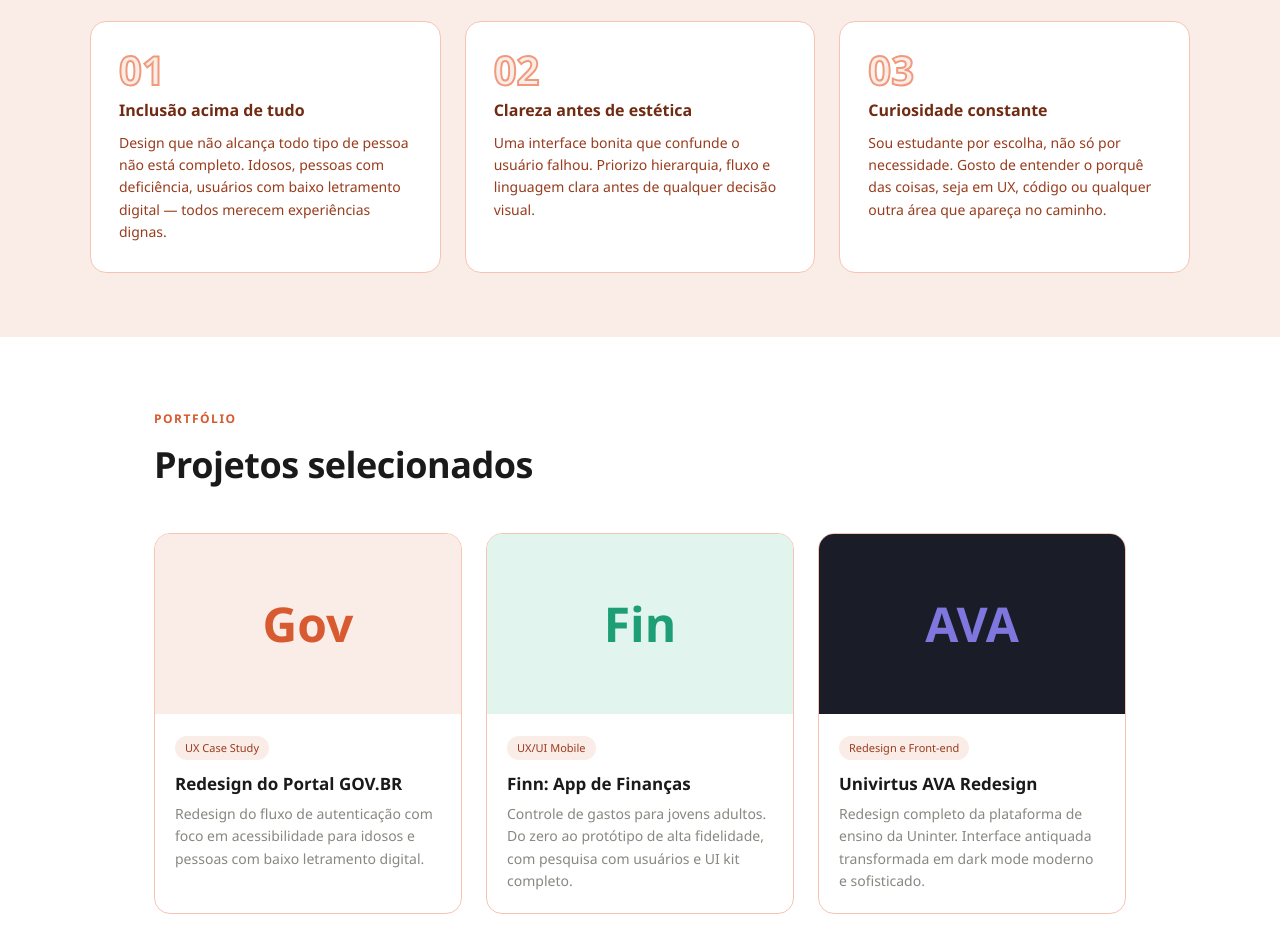
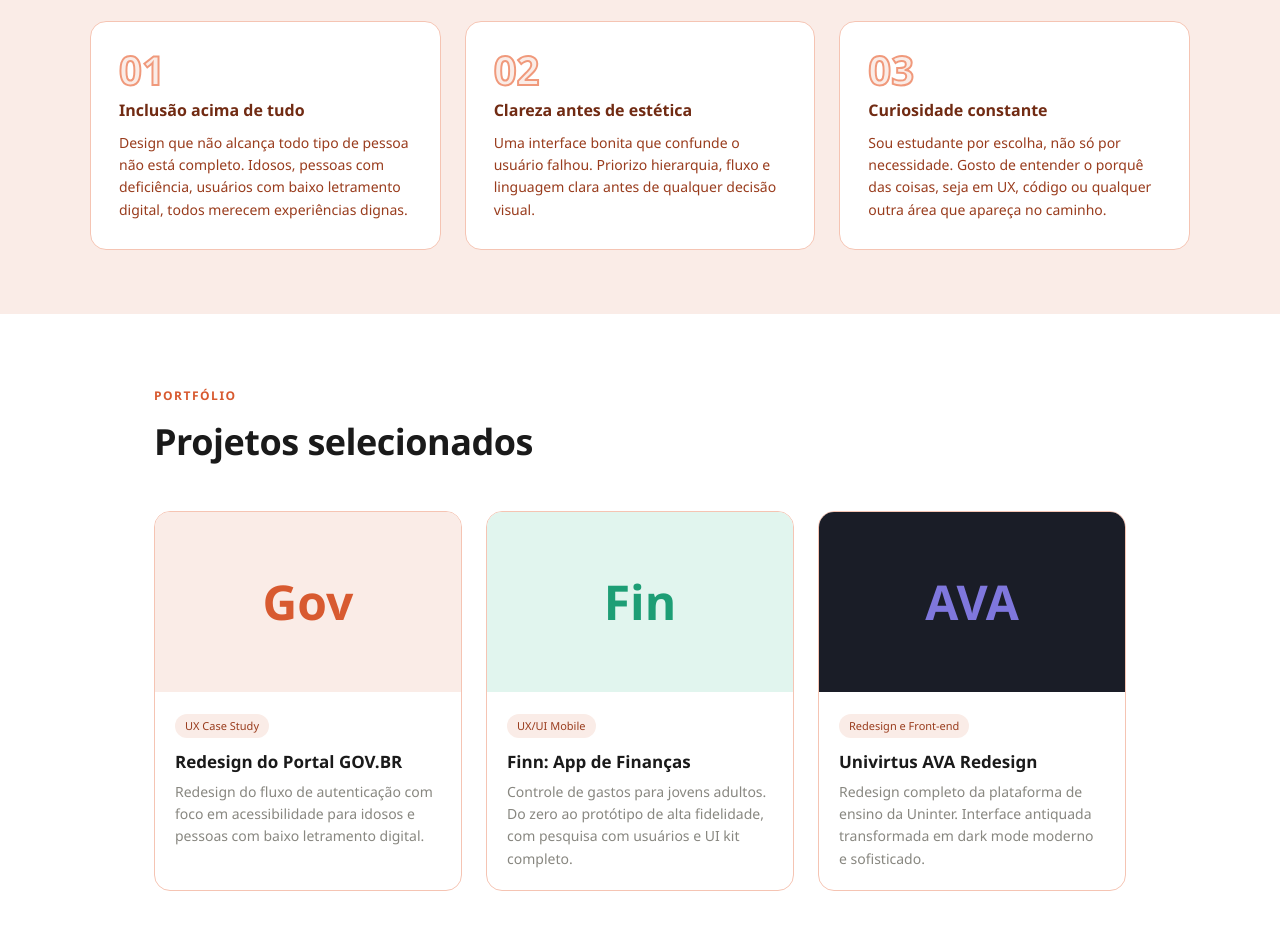
Before and after one commit to venusvvv/leticiamendes, a plain HTML site: page index.html in a window 1280 px wide. Shown: the part 1880-2809 px from the top of the page. Drawn offline with Linux system fonts and the light colour scheme.

Commit message:
Fix punctuation in valor-desc text

```diff
--- a/index.html
+++ b/index.html
@@ -256,7 +256,7 @@
         <div class="valor-card">
           <div class="valor-num">01</div>
           <div class="valor-title">Inclusão acima de tudo</div>
-          <div class="valor-desc">Design que não alcança todo tipo de pessoa não está completo. Idosos, pessoas com deficiência, usuários com baixo letramento digital — todos merecem experiências dignas.</div>
+          <div class="valor-desc">Design que não alcança todo tipo de pessoa não está completo. Idosos, pessoas com deficiência, usuários com baixo letramento digital, todos merecem experiências dignas.</div>
         </div>
         <div class="valor-card">
           <div class="valor-num">02</div>
```
